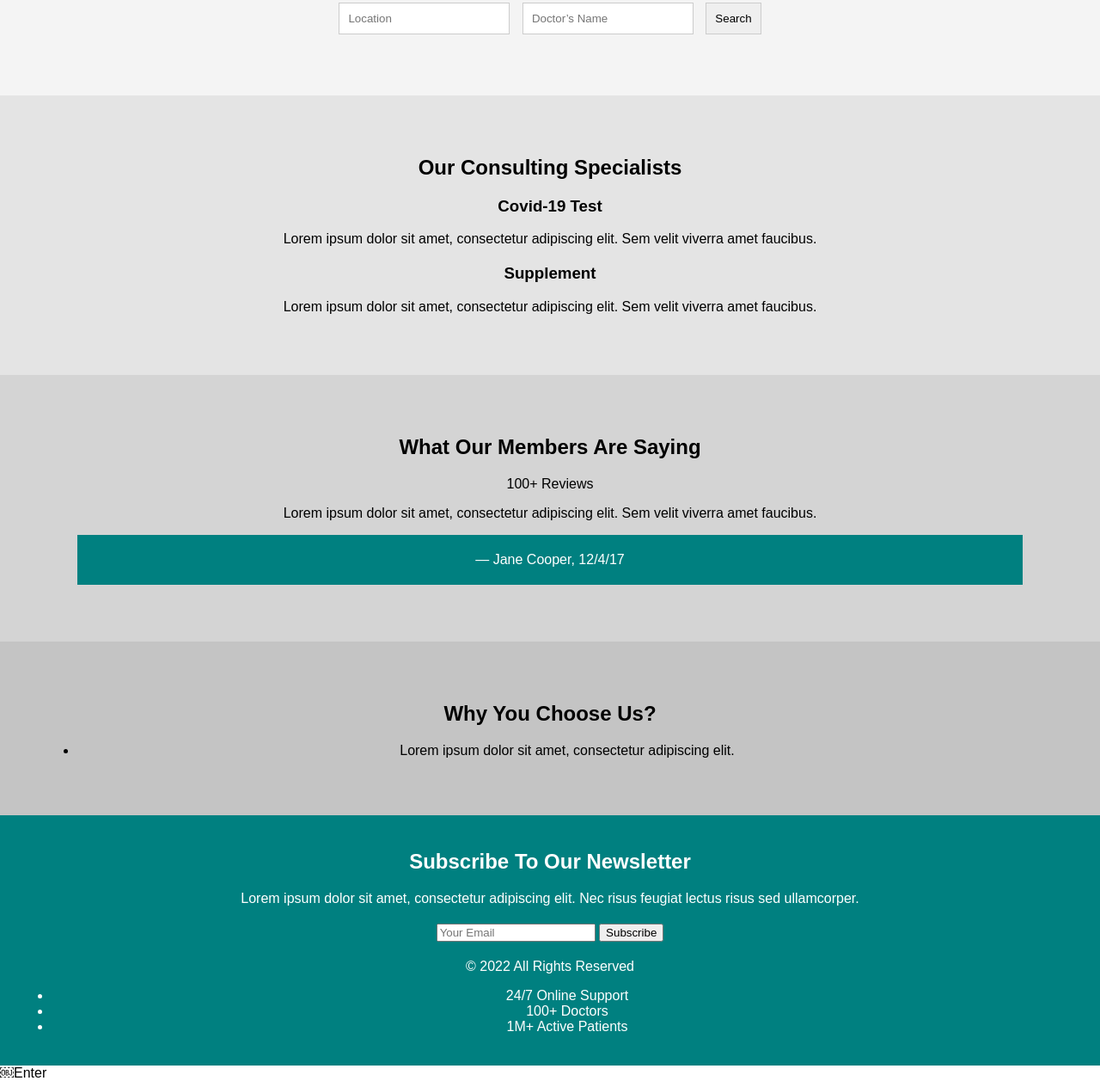
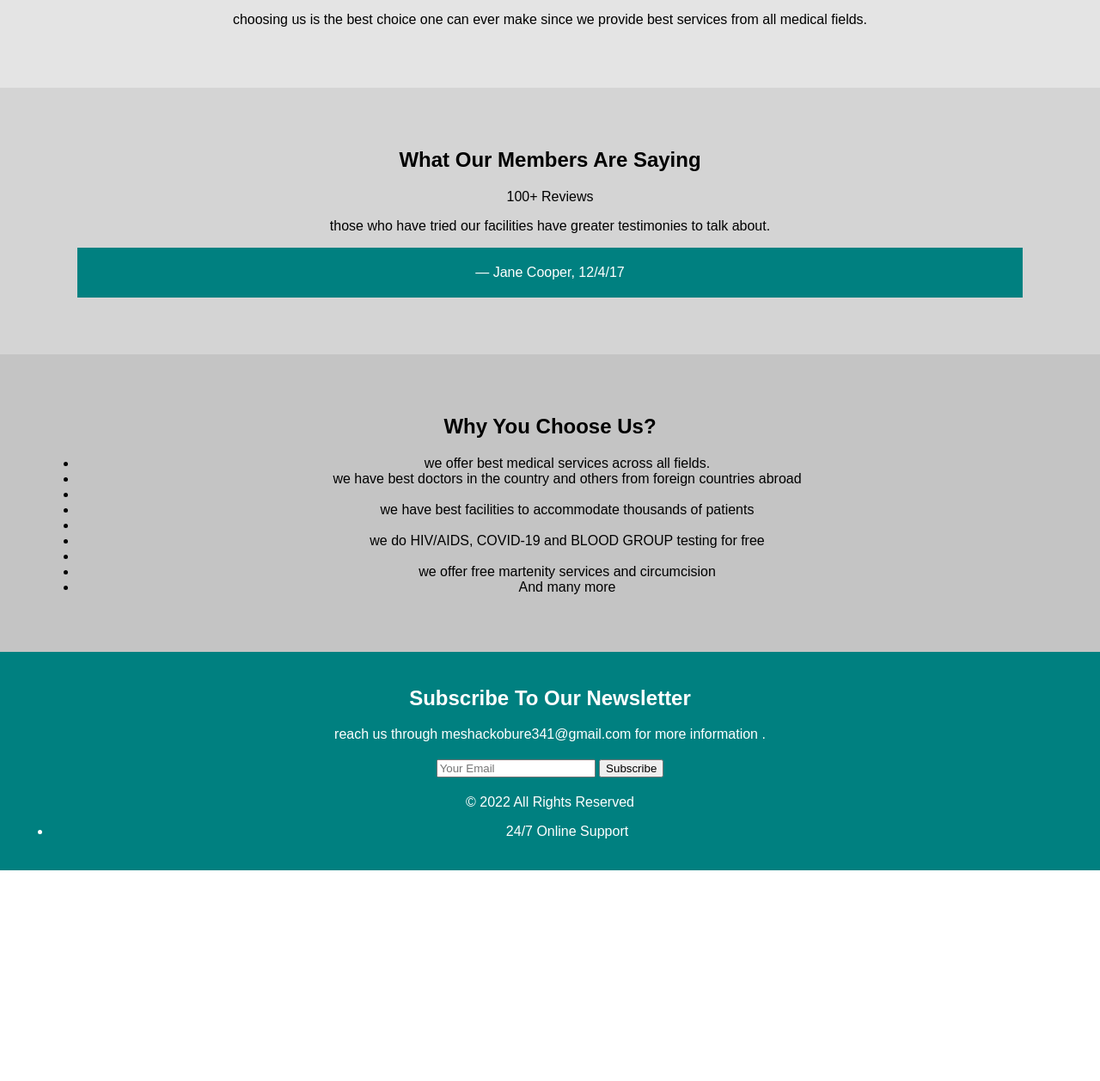
Before and after one commit to Obure-meshack/webpage-assignment, a plain HTML site: page Index.html in a window 1280 px wide. Shown: the part 632-1889 px from the top of the page at 86% size. After the commit the page ends 1644 px from the top, so only its background shows below. Drawn offline with Linux system fonts and the light colour scheme.

Commit message:
Update Index.html

```diff
--- a/Index.html
+++ b/Index.html
@@ -1,13 +1,13 @@
-<!<!DOCTYPE html>
+<!DOCTYPE html>
 <html lang="en">
 <head>
     <meta charset="UTF-8">
     <meta name="viewport" content="width=device-width, initial-scale=1.0">
     <title>Medical Landing Page</title>
     <link rel="stylesheet" href="styles.css">
-    <script src="script.js"></script>
 </head>
 <body>
+<h1 class="x"> emperor mesh hospital</h1>
     <header>
         <nav>
             <ul>
@@ -22,12 +22,12 @@
     </header>
 
     <section id="search-doctor">
+<img src="pngtree-young-afro-professional-doctor-png-image_10148632.png"
+width="300"
+height="400"
+Alt="best for your choice" </>
         <h1>Find & Search Your Favourite Doctor</h1>
-        <img src="pngtree-young-afro-professional-doctor-png-image_10148632.png"
-            width="300"
-            height="400"
-            alt="best for your choice "/>
-        <p>Lorem ipsum dolor sit amet, consectetur adipiscing elit. Sem velit viverra amet faucibus.</p>
+        <p>the choice of a doctor belongs to the patient because we put their priorities first .</p>
         <form>
             <input type="text" placeholder="Location" id="location">
             <input type="text" placeholder="Doctor’s Name" id="doctor-name">
@@ -39,11 +39,11 @@
         <h2>Our Consulting Specialists</h2>
         <div class="specialist">
             <h3>Covid-19 Test</h3>
-            <p>Lorem ipsum dolor sit amet, consectetur adipiscing elit. Sem velit viverra amet faucibus.</p>
+            <p>we freely offer COVID-19 virus tests and vaccines to all our patients .</p>
         </div>
         <div class="specialist">
             <h3>Supplement</h3>
-            <p>Lorem ipsum dolor sit amet, consectetur adipiscing elit. Sem velit viverra amet faucibus.</p>
+            <p>choosing us is the best choice one can ever make since we provide best services from all medical fields.</p>
         </div>
         <!-- Add more specialist sections as needed -->
     </section>
@@ -52,7 +52,7 @@
         <h2>What Our Members Are Saying</h2>
         <p>100+ Reviews</p>
         <blockquote>
-            <p>Lorem ipsum dolor sit amet, consectetur adipiscing elit. Sem velit viverra amet faucibus.</p>
+            <p>those who have tried our facilities have greater testimonies  to talk about.</p>
             <footer>— Jane Cooper, 12/4/17</footer>
         </blockquote>
     </section>
@@ -60,7 +60,12 @@
     <section id="why-choose-us">
         <h2>Why You Choose Us?</h2>
         <ul>
-            <li>Lorem ipsum dolor sit amet, consectetur adipiscing elit.</li>
+            <li>we offer best medical services across all fields.</li>
+<li>we have best doctors in the country and others from foreign countries abroad<li>
+<li> we have best facilities to accommodate thousands of patients <li>
+<li> we do HIV/AIDS, COVID-19 and BLOOD GROUP testing for free <li>
+  <li>we offer free martenity services and  circumcision</li>
+  <li>And many more</li>
             <!-- Add more list items as needed -->
         </ul>
     </section>
@@ -68,7 +73,7 @@
     <footer>
         <section id="newsletter">
             <h2>Subscribe To Our Newsletter</h2>
-            <p>Lorem ipsum dolor sit amet, consectetur adipiscing elit. Nec risus feugiat lectus risus sed ullamcorper.</p>
+            <p>reach us through meshackobure341@gmail.com for more information .</p>
             <form>
                 <input type="email" placeholder="Your Email">
                 <button type="submit">Subscribe</button>
@@ -78,12 +83,3 @@
             <p>© 2022 All Rights Reserved</p>
             <ul>
                 <li>24/7 Online Support</li>
-                <li>100+ Doctors</li>
-                <li>1M+ Active Patients</li>
-            </ul>
-        </section>
-    </footer>
-
-    <script src="script.js"></script>
-</body>
-</html>￼Enter
```
